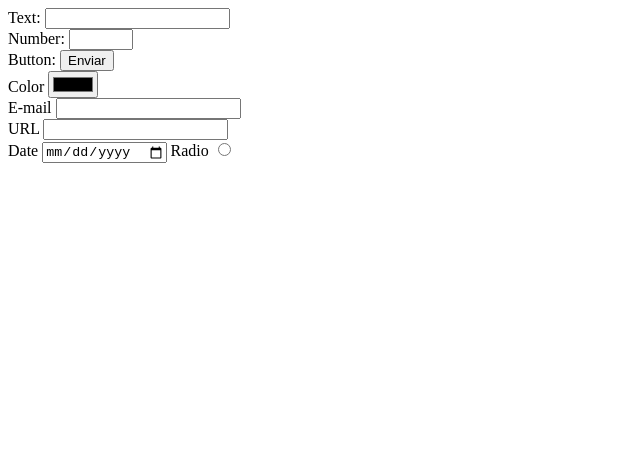
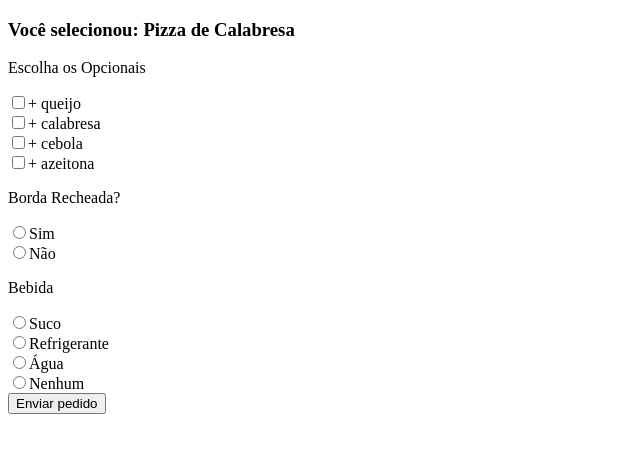
Before and after one commit to Silv4nus/html-practice02, a plain HTML site: page index.html in a window 1280 px wide. Shown: the whole page, without its empty margins (0-640 px from the left). Drawn offline with Linux system fonts and the light colour scheme.

Commit message:
Update index.html

```diff
--- a/index.html
+++ b/index.html
@@ -6,15 +6,23 @@
     <title>Formulário de Cadastro</title>
 </head>
 <body>
-    <form>
-       <label for="">Text:</label> <input type="text"><br>
-       <label for="">Number:</label> <input type="number" min="0" max="130"><br>
-       <label for="">Button:</label> <input type="button" value="Enviar"> <br>
-       <label for="">Color</label> <input type="color"><br>
-       <label for="">E-mail</label> <input type="e-mail"> <br>
-       <label for="">URL</label> <input type="url"><br>
-       <label for="">Date</label> <input type="date">
-       <label for="">Radio</label> <input type="radio">
+    <form method="post">
+        <h3>Você selecionou: Pizza de Calabresa</h3>
+        <p>Escolha os Opcionais</p>
+        <input type="checkbox" name="opcional[]" value="queijo">+ queijo <br>
+        <input type="checkbox" name="opcional[]" value="calabresa">+ calabresa <br>
+        <input type="checkbox" name="opcional[]" value="cebola">+ cebola <br>
+        <input type="checkbox" name="opcional[]" value="azeitona">+ azeitona <br>
+        <p>Borda Recheada?</p>
+        <input type="radio" name="borda" value="sim">Sim <br>
+        <input type="radio" name="borda" value="nao">Não <br>
+        <p>Bebida</p>
+        <input type="radio" value="suco">Suco <br>
+        <input type="radio" value="refrigerante">Refrigerante <br>
+        <input type="radio" value="agua">Água <br>
+        <input type="radio" value="nenhum">Nenhum <br>
+
+        <button type="submit">Enviar pedido</button>
 
 
     </form>
```
